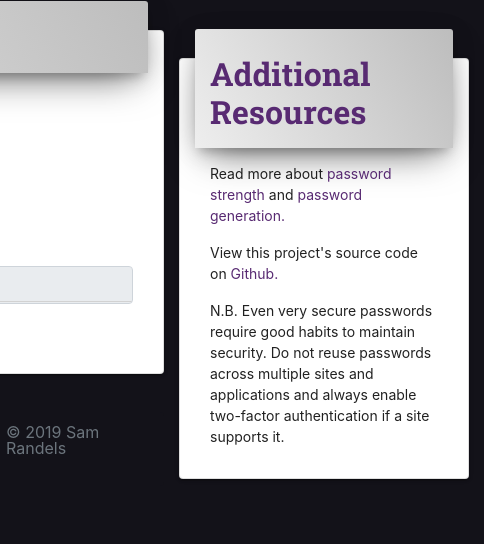
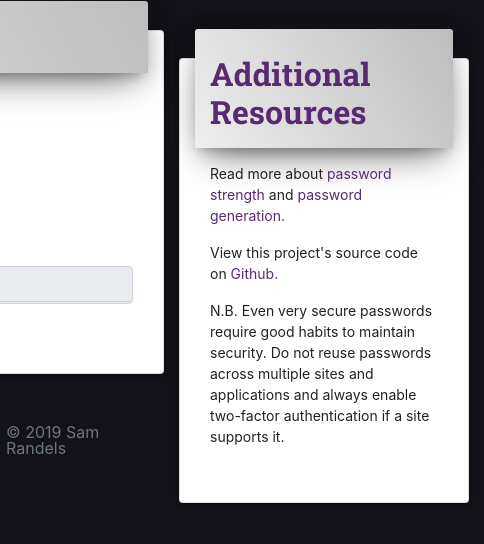
Before and after one commit to magiama9/password-generator, a plain HTML site: page index.html in a window 1280 px wide. Shown: the full height of the page, 796-1280 px from the left. Drawn offline with nearby package versions, Linux system fonts and the light colour scheme.

Commit message:
Add padding on right hand card on large screen sizes for dislay consistency.

```diff
--- a/index.html
+++ b/index.html
@@ -214,7 +214,7 @@
           </div>
         </div>
         <div class="col-12 col-lg-3">
-          <div class="card right-column">
+          <div class="card right-column pb-lg-4">
             <div class="row card-header">
               <h1 class="form-header card-title">Additional Resources</h1>
             </div>
```
